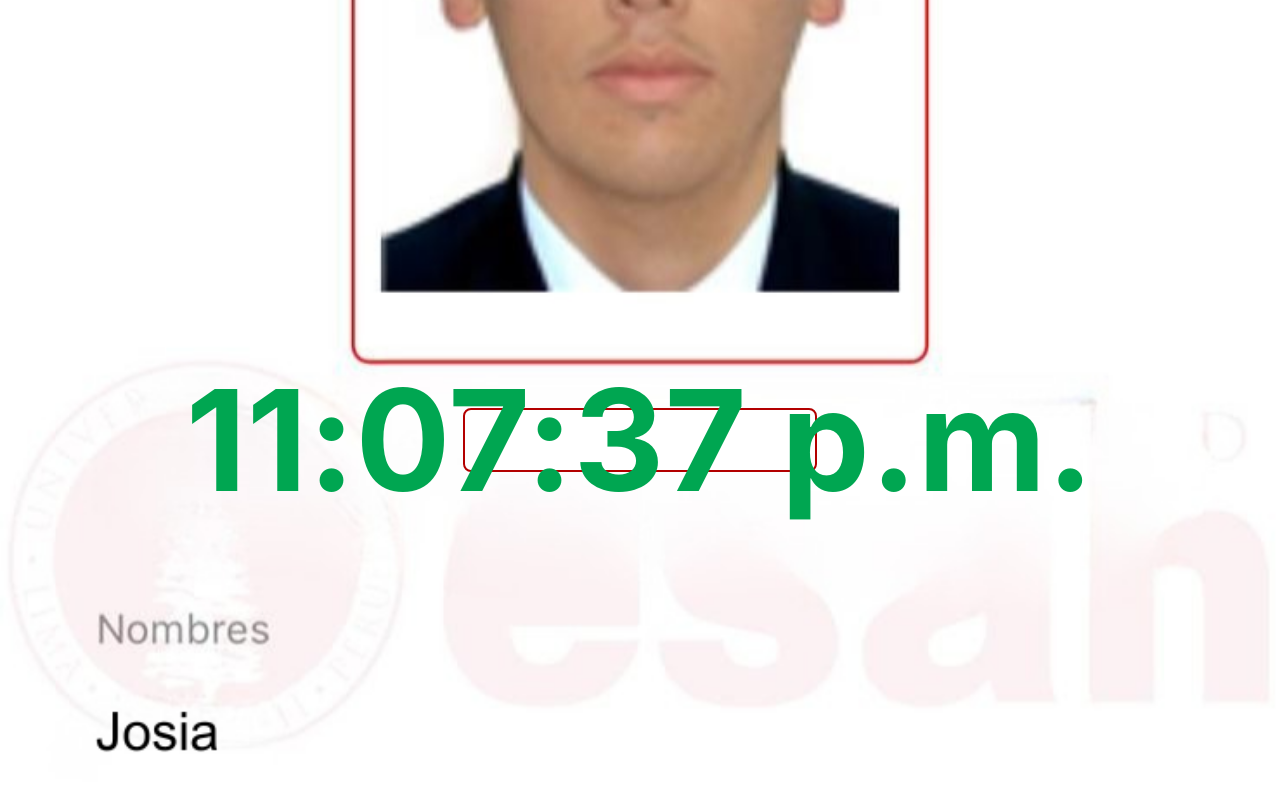
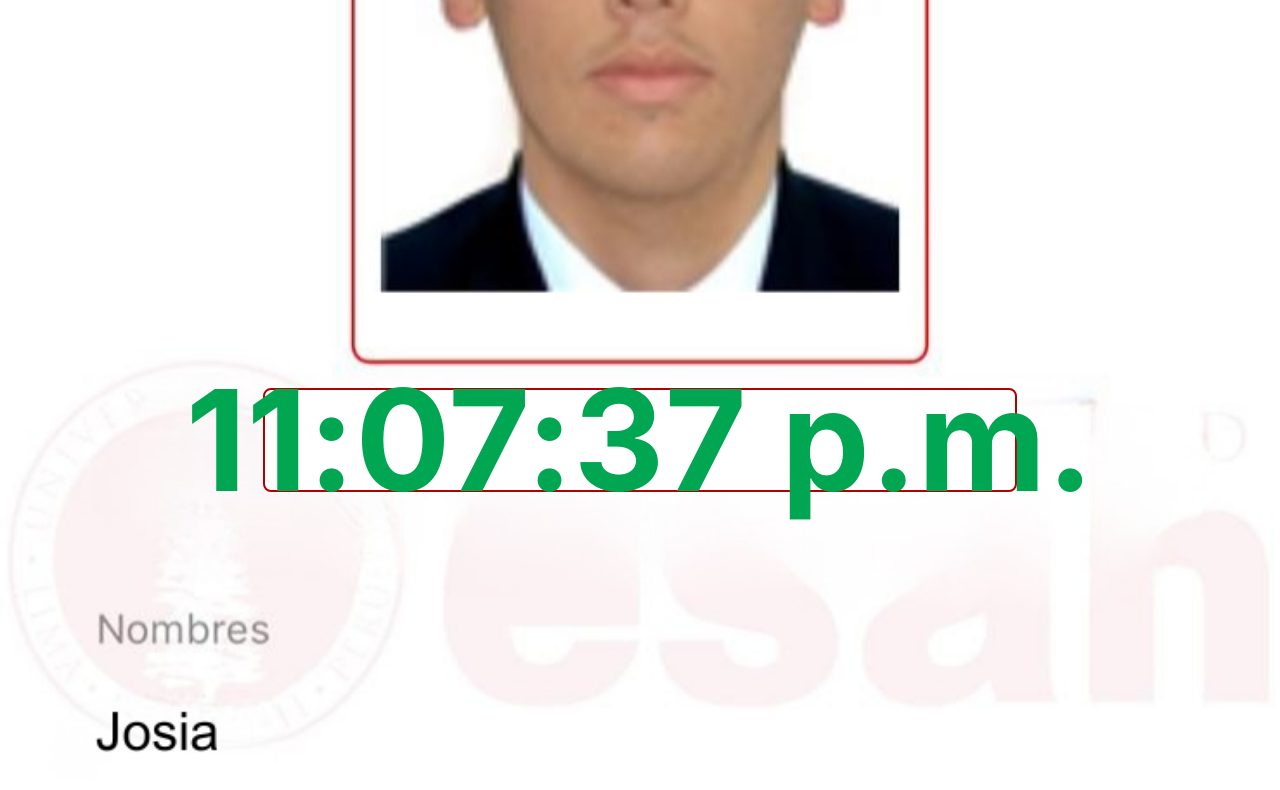
Before and after one commit to josia-wq/ESAN-Website, a plain HTML site: page index.html in a window 1280 px wide. Drawn offline with Linux system fonts and the light colour scheme.

Commit message:
Update index.html

```diff
--- a/index.html
+++ b/index.html
@@ -80,9 +80,9 @@
 
             text-align: center;
 
-            width: 350px; /* Feste Breite, damit der Text den Rahmen ausfüllt */
+            width: 750px; /* Feste Breite, damit der Text den Rahmen ausfüllt */
 
-            height: 60px;
+            height: 100px;
 
             letter-spacing: 0.5px;
 
```
